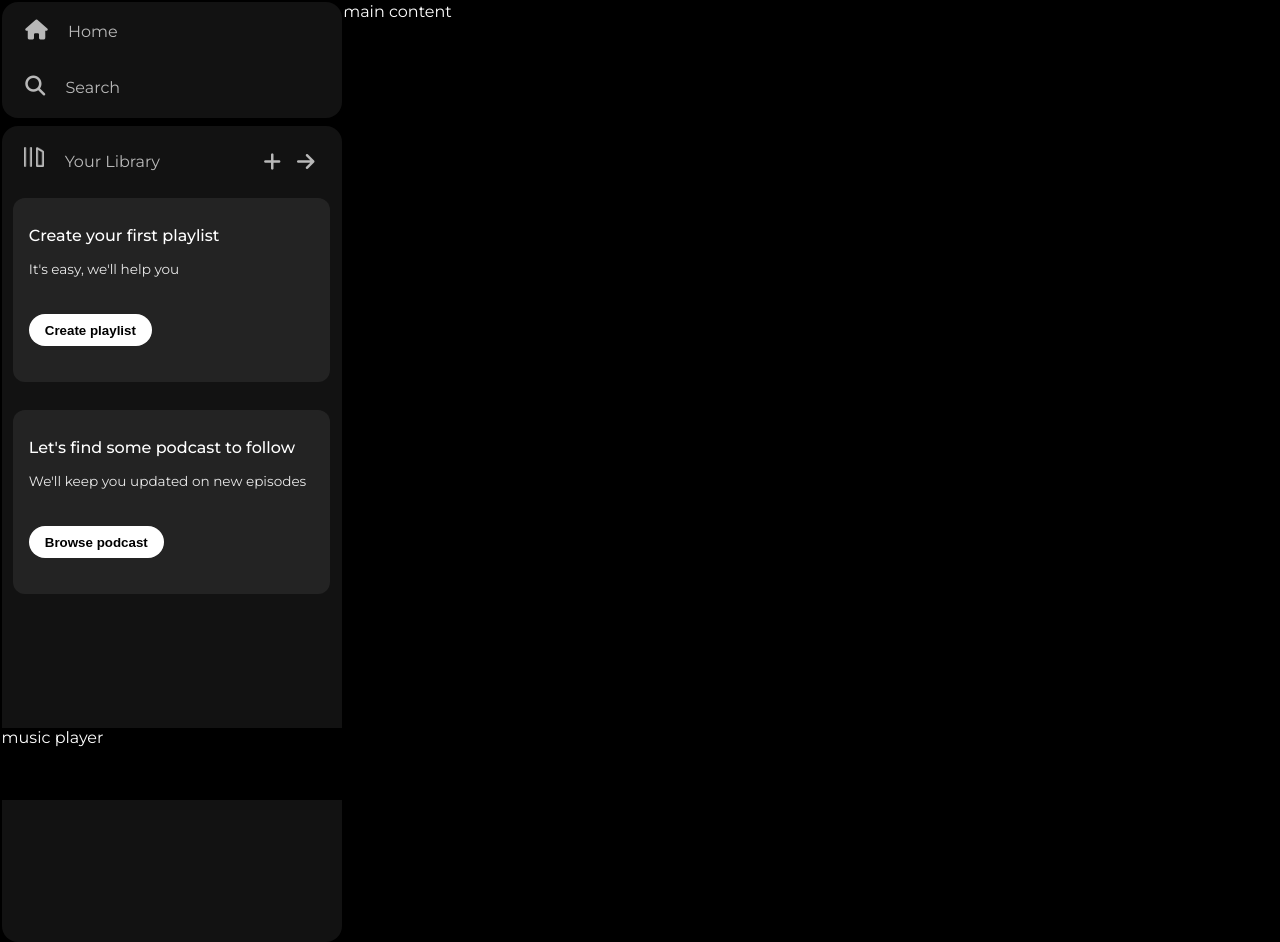
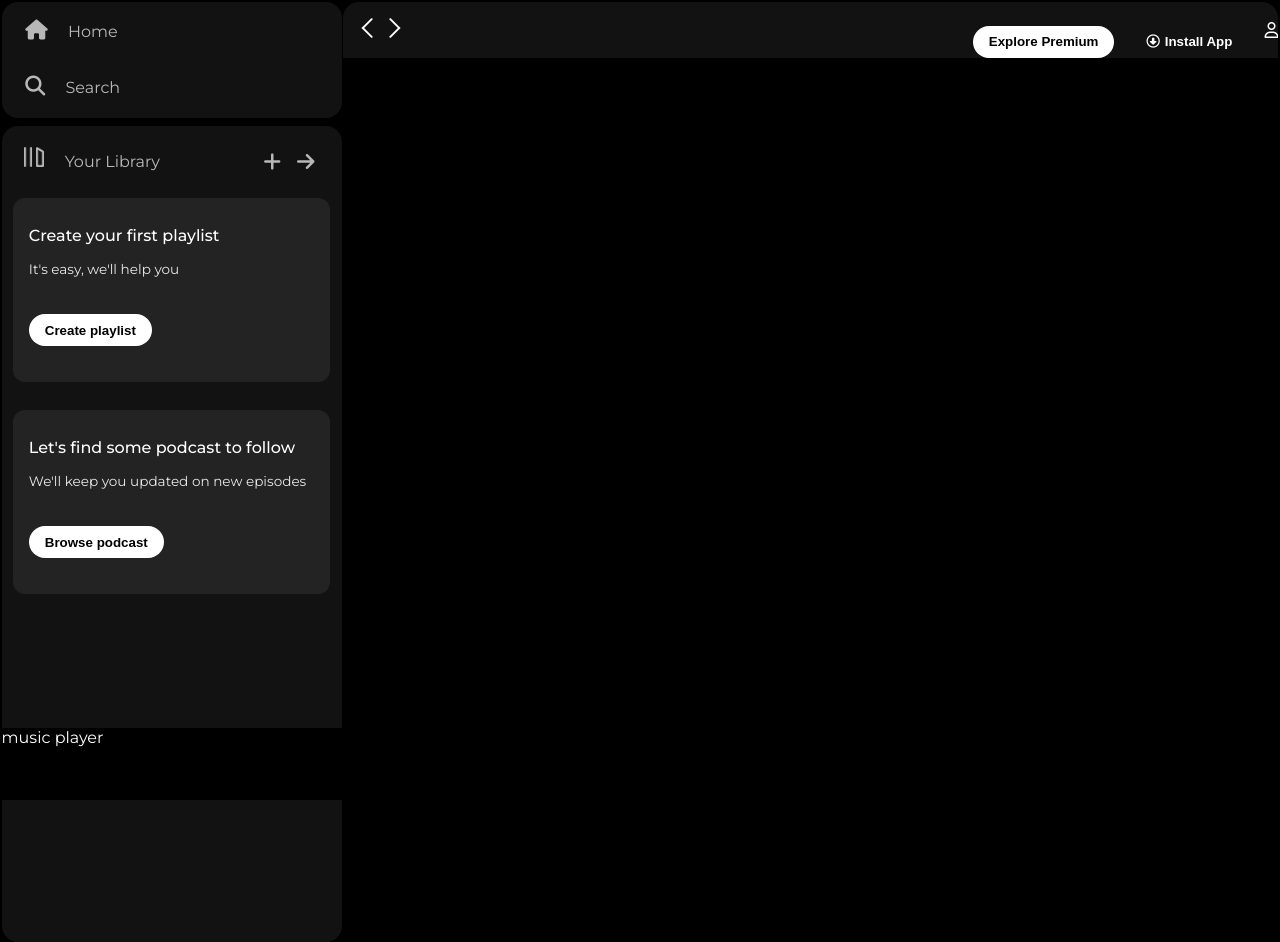
Before and after one commit to Raisha58/Clone-Spotify, a plain HTML site: page index.html in a window 1280 px wide. Drawn offline with Linux system fonts and the light colour scheme.

Commit message:
Sticky nav

```diff
--- a/index.html
+++ b/index.html
@@ -56,7 +56,28 @@
           </div>
         </div>
       </div>
-      <div class="main-content">main content</div>
+      <div class="main-content">
+        <div class="sticky-nav">
+          <div class="sticky-nav-icons">
+            <img src="images/backward_icon.png" alt="backward_icon" />
+            <img
+              src="images/forward_icon.png"
+              alt="forward_icon"
+              class="hide"
+            />
+          </div>
+          <div class="sticky-nav-options">
+            <button class="badge nav-item hide">Explore Premium</button>
+            <button class="badge nav-item dark-badge">
+              <i class="fa-regular fa-circle-down" style="margin-right: 5px"></i
+              >Install App
+            </button>
+            <i class="fa-regular fa-user nav-item"></i>
+          </div>
+        </div>
+
+        <div class="cards"></div>
+      </div>
       <div class="music-player">music player</div>
     </div>
   </body>
--- a/style.css
+++ b/style.css
@@ -109,6 +109,7 @@ a {
   border-radius: 0.75rem;
   margin: 0.5rem 0 1.75rem 0;
   padding: 0.75rem 1rem;
+  /* overflow: scroll; */
 }
 
 .box-p1 {
@@ -132,3 +133,41 @@ a {
   height: 2rem;
   width: fit-content;
 }
+
+.dark-badge {
+  background-color: #0000;
+  color: #fff;
+}
+.sticky-nav {
+  position: sticky;
+  top: 0;
+  background-color: #121212;
+  display: flex;
+  justify-content: space-between;
+  align-items: center;
+  padding-top: 1rem 0 1rem 0;
+}
+
+.sticky-nav-icons {
+  margin: 0.75rem;
+}
+
+.sticky-nav-options {
+  display: flex;
+  justify-content: center;
+  align-items: center;
+}
+
+.sticky-nav-options button {
+  margin-right: 1rem;
+}
+
+.nav-item {
+  margin-right: 1 rem;
+}
+
+@media (max-width: 1000px) {
+  .hide {
+    display: none;
+  }
+}
```
Also changed, not shown: images/forward_icon.png (added).
